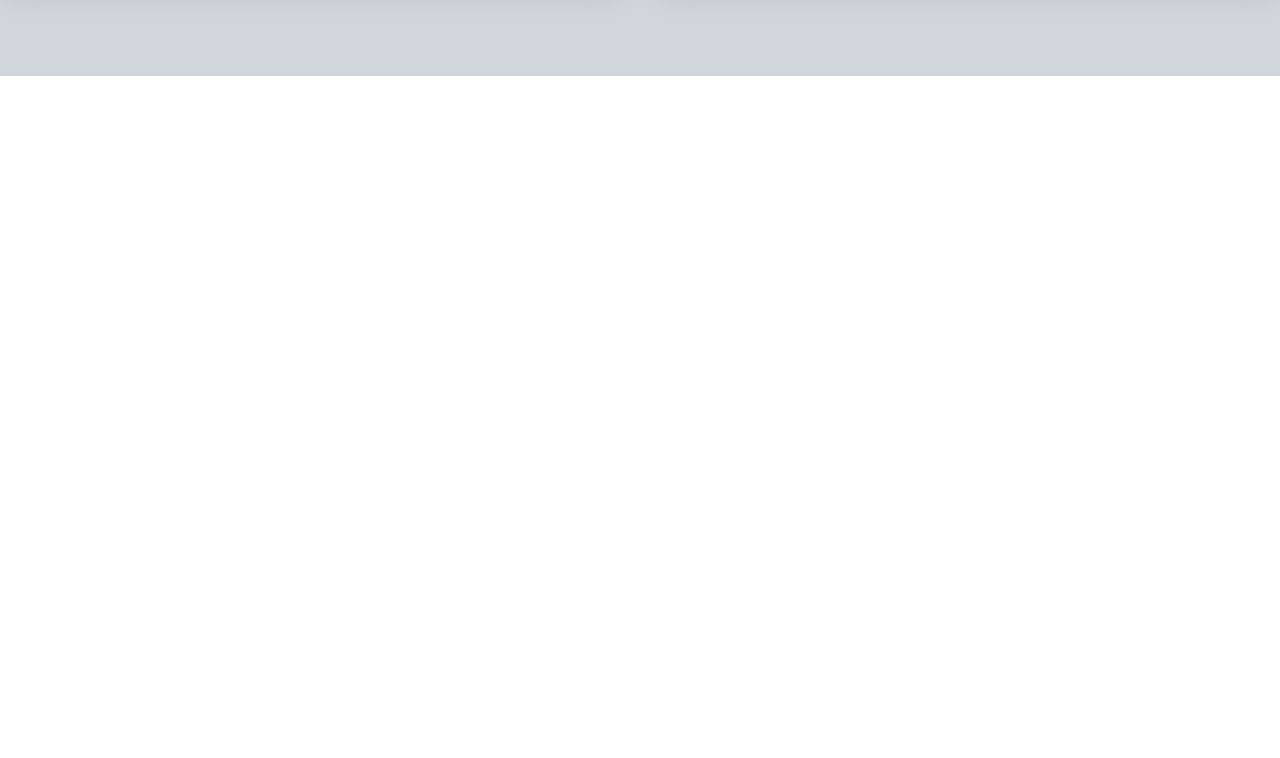
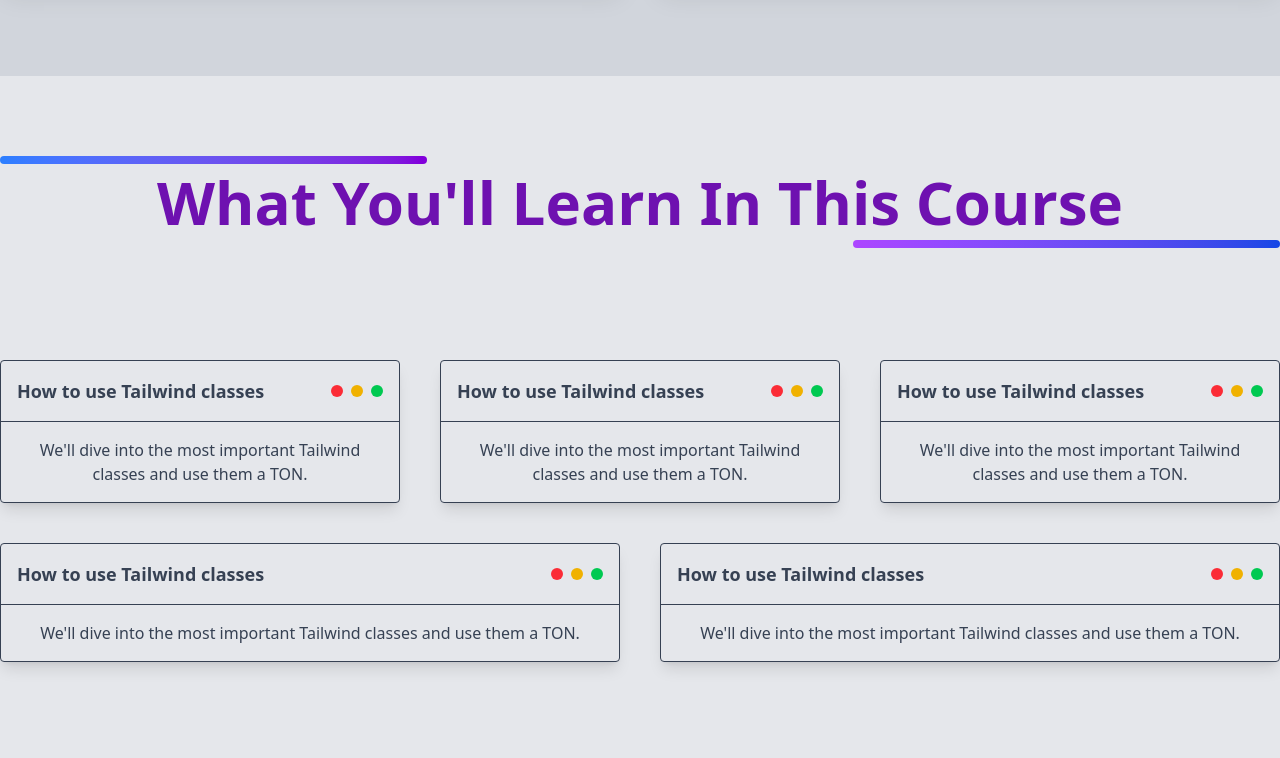
Before and after one commit to searedev/beginner-tailwind-site, a website built with Vite: page index.html in a window 1280 px wide. Shown: the part 2584-3342 px from the top of the page. Before the commit the page ends 2660 px from the top, so only its background shows below. Built offline with nearby package versions, Linux system fonts and the light colour scheme.

Commit message:
what you will learn section

```diff
--- a/index.html
+++ b/index.html
@@ -300,6 +300,77 @@
 
     <!-- ################################################# -->
     <!-- what you we'll build -->
+     <div class="py-24 bg-gray-200 text-gray-700">
+
+       <div class="container mx-auto px-6 lg:px-0 text-center">
+        <div class="relative">
+          <h2 class="mb-32 text-3xl lg:text-6xl font-bold text-purple-800">What You'll Learn In This Course</h2>
+
+          <div class="absolute top-0 left-0 h-2 w-1/3 rounded bg-gradient-to-r from-blue-500 to-purple-700 -translate-y-4"></div>
+          <div class="absolute bottom-0 right-0 h-2 w-1/3 rounded bg-gradient-to-r from-purple-500 to-blue-700 translate-y-4"></div>
+        </div>
+
+        <!-- grid area of things -->
+      <div class="lg:grid grid-cols-6 gap-10 space-y-8 lg:space-y-0">
+        <div class="col-span-2 border border-gray-700 rounded shadow-lg">
+          <div class="p-4 flex items-center justify-between relative border-b border-gray-700">
+            <h3 class="font-bold text-lg">How to use Tailwind classes</h3>
+            <div class="flex space-x-2">
+              <div class="w-3 h-3 rounded-full bg-red-500"></div>
+              <div class="w-3 h-3 rounded-full bg-yellow-500"></div>
+              <div class="w-3 h-3 rounded-full bg-green-500"></div>
+            </div>
+          </div>
+          <p class="p-4">We'll dive into the most important Tailwind classes and use them a TON.</p>
+        </div>
+        <div class="col-span-2 border border-gray-700 rounded shadow-lg">
+          <div class="p-4 flex items-center justify-between relative border-b border-gray-700">
+            <h3 class="font-bold text-lg">How to use Tailwind classes</h3>
+            <div class="flex space-x-2">
+              <div class="w-3 h-3 rounded-full bg-red-500"></div>
+              <div class="w-3 h-3 rounded-full bg-yellow-500"></div>
+              <div class="w-3 h-3 rounded-full bg-green-500"></div>
+            </div>
+          </div>
+          <p class="p-4">We'll dive into the most important Tailwind classes and use them a TON.</p>
+        </div>
+        <div class="col-span-2 border border-gray-700 rounded shadow-lg">
+          <div class="p-4 flex items-center justify-between relative border-b border-gray-700">
+            <h3 class="font-bold text-lg">How to use Tailwind classes</h3>
+            <div class="flex space-x-2">
+              <div class="w-3 h-3 rounded-full bg-red-500"></div>
+              <div class="w-3 h-3 rounded-full bg-yellow-500"></div>
+              <div class="w-3 h-3 rounded-full bg-green-500"></div>
+            </div>
+          </div>
+          <p class="p-4">We'll dive into the most important Tailwind classes and use them a TON.</p>
+        </div>
+        <div class="col-span-3 border border-gray-700 rounded shadow-lg">
+          <div class="p-4 flex items-center justify-between relative border-b border-gray-700">
+            <h3 class="font-bold text-lg">How to use Tailwind classes</h3>
+            <div class="flex space-x-2">
+              <div class="w-3 h-3 rounded-full bg-red-500"></div>
+              <div class="w-3 h-3 rounded-full bg-yellow-500"></div>
+              <div class="w-3 h-3 rounded-full bg-green-500"></div>
+            </div>
+          </div>
+          <p class="p-4">We'll dive into the most important Tailwind classes and use them a TON.</p>
+        </div>
+        <div class="col-span-3 border border-gray-700 rounded shadow-lg">
+          <div class="p-4 flex items-center justify-between relative border-b border-gray-700">
+            <h3 class="font-bold text-lg">How to use Tailwind classes</h3>
+            <div class="flex space-x-2">
+              <div class="w-3 h-3 rounded-full bg-red-500"></div>
+              <div class="w-3 h-3 rounded-full bg-yellow-500"></div>
+              <div class="w-3 h-3 rounded-full bg-green-500"></div>
+            </div>
+          </div>
+          <p class="p-4">We'll dive into the most important Tailwind classes and use them a TON.</p>
+        </div>
+      </div>
+
+      </div>
+     </div>
     <!-- ################################################# -->
 
     <!-- ################################################# -->
```
